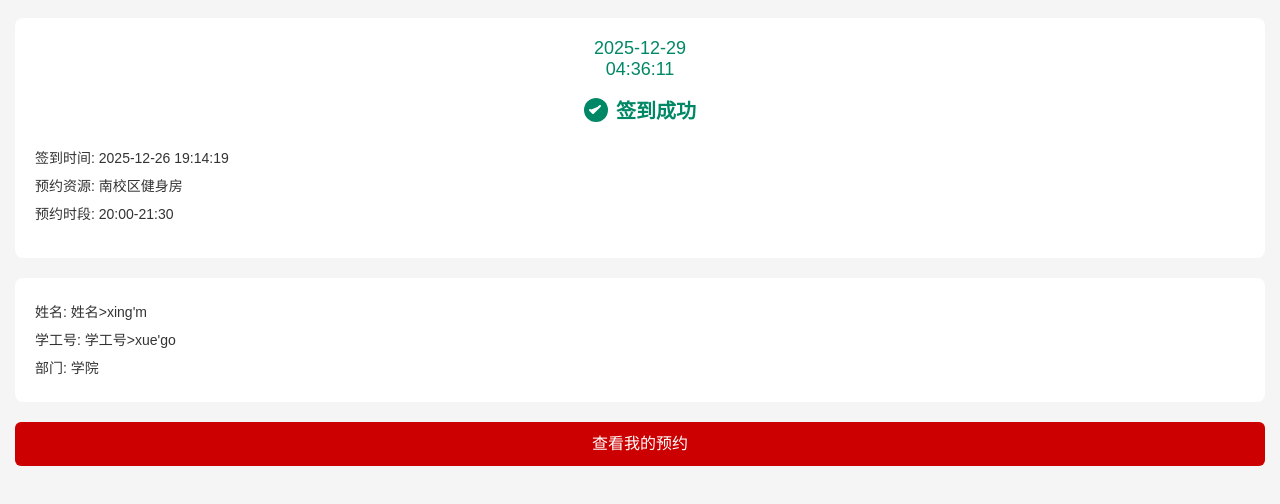
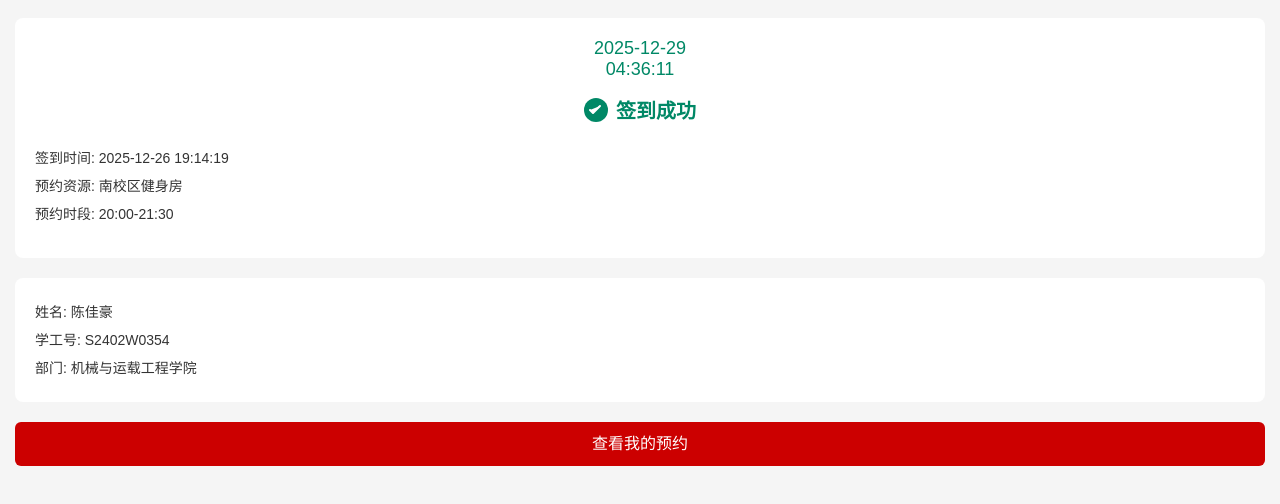
Before and after one commit to ChenJiahao-dev/register, a plain HTML site: page index.html in a window 1280 px wide. Shown: the part 70-574 px from the top of the page. Drawn offline with Linux system fonts and the light colour scheme.

Commit message:
Update index.html

```diff
--- a/index.html
+++ b/index.html
@@ -167,7 +167,6 @@
     <div class="sign-card">
         <div class="sign-time" id="current-time">2025-12-26<br>19:14:31</div>
         <div class="sign-success">
-            <!-- 替换为带对号的图标 -->
             <div class="check-icon">
                 <svg viewBox="0 0 16 12">
                     <path d="M2 6l3 3 7-7" stroke="white" stroke-width="2" stroke-linecap="round" stroke-linejoin="round"/>
@@ -183,14 +182,13 @@
     </div>
 
     <div class="user-info">
-        姓名: <span id="username">姓名>xing'm<br>
-        学工号: <span id="student-id">学工号>xue'go<br>
-        部门: <span id="department">学院</span>
+        姓名: <span id="username">陈佳豪</span><br>
+        学工号: <span id="student-id">S2402W0354</span><br>
+        部门: <span id="department">机械与运载工程学院</span>
     </div>
 
     <button class="btn" id="check-reserve">查看我的预约</button>
 
-    <!-- 修改预约弹窗 -->
     <div class="modal" id="edit-modal">
         <div class="modal-content">
             <h3>修改预约信息</h3>
@@ -221,7 +219,6 @@
     </div>
 
     <script>
-        // 获取元素
         const checkReserveBtn = document.getElementById('check-reserve');
         const editModal = document.getElementById('edit-modal');
         const cancelBtn = document.getElementById('cancel-btn');
@@ -236,7 +233,6 @@
         const studentIdEl = document.getElementById('student-id');
         const departmentEl = document.getElementById('department');
 
-        // 格式化时间为指定格式：YYYY-MM-DD<br>HH:mm:ss
         function formatDateTime(date) {
             const year = date.getFullYear();
             const month = String(date.getMonth() + 1).padStart(2, '0');
@@ -247,17 +243,13 @@
             return `${year}-${month}-${day}<br>${hours}:${minutes}:${seconds}`;
         }
 
-        // 实时更新当前时间
         function updateCurrentTime() {
             const now = new Date();
             currentTimeEl.innerHTML = formatDateTime(now);
         }
-        // 初始化执行一次
         updateCurrentTime();
-        // 每秒更新一次
         setInterval(updateCurrentTime, 1000);
 
-        // 打开修改弹窗
         checkReserveBtn.addEventListener('click', () => {
             editTime.value = reserveTimeEl.innerText;
             editName.value = usernameEl.innerText;
@@ -266,12 +258,10 @@
             editModal.style.display = 'flex';
         });
 
-        // 关闭弹窗
         cancelBtn.addEventListener('click', () => {
             editModal.style.display = 'none';
         });
 
-        // 保存修改
         saveBtn.addEventListener('click', () => {
             reserveTimeEl.innerText = editTime.value;
             usernameEl.innerText = editName.value;
@@ -281,7 +271,6 @@
             alert('预约信息修改成功！');
         });
 
-        // 点击弹窗外区域关闭
         window.addEventListener('click', (e) => {
             if (e.target === editModal) {
                 editModal.style.display = 'none';
@@ -289,5 +278,4 @@
         });
     </script>
 </body>
-
 </html>
```
